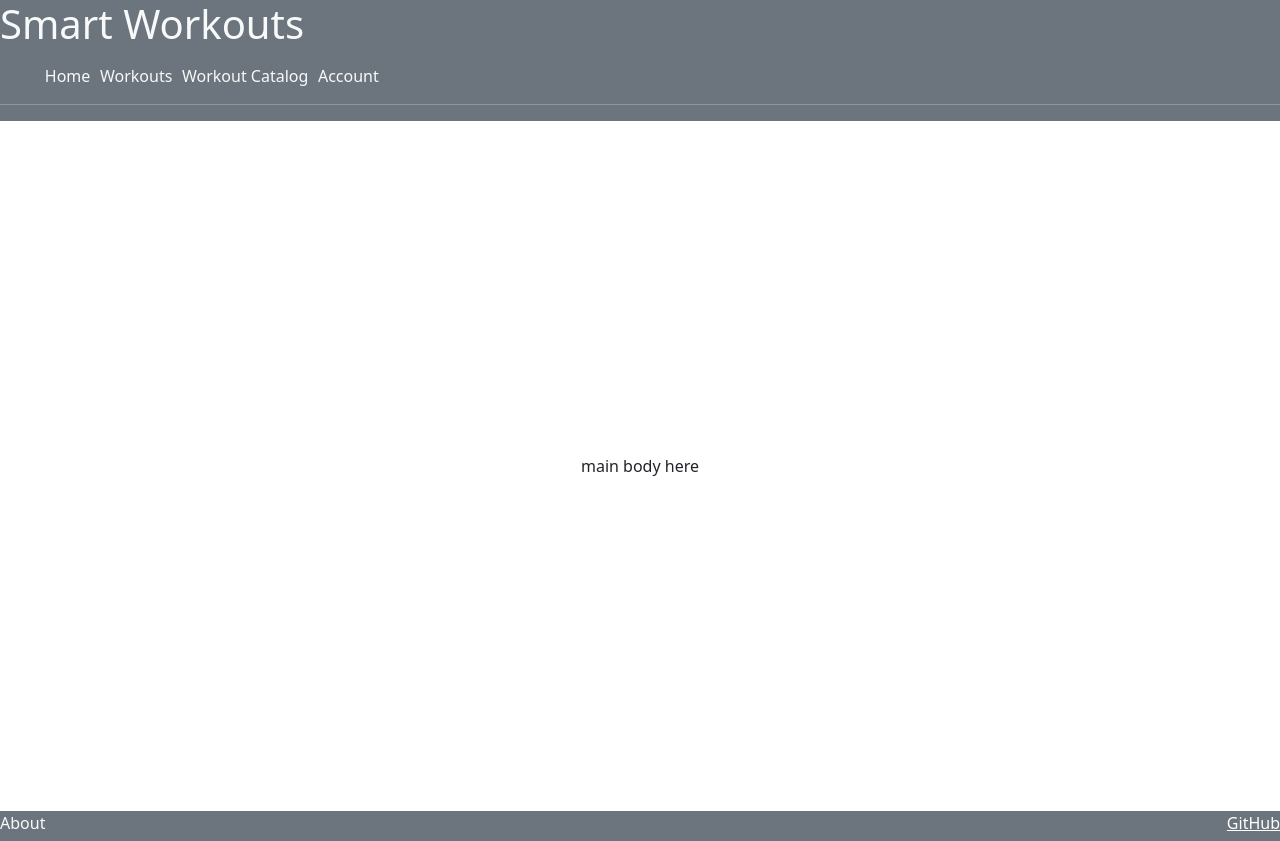
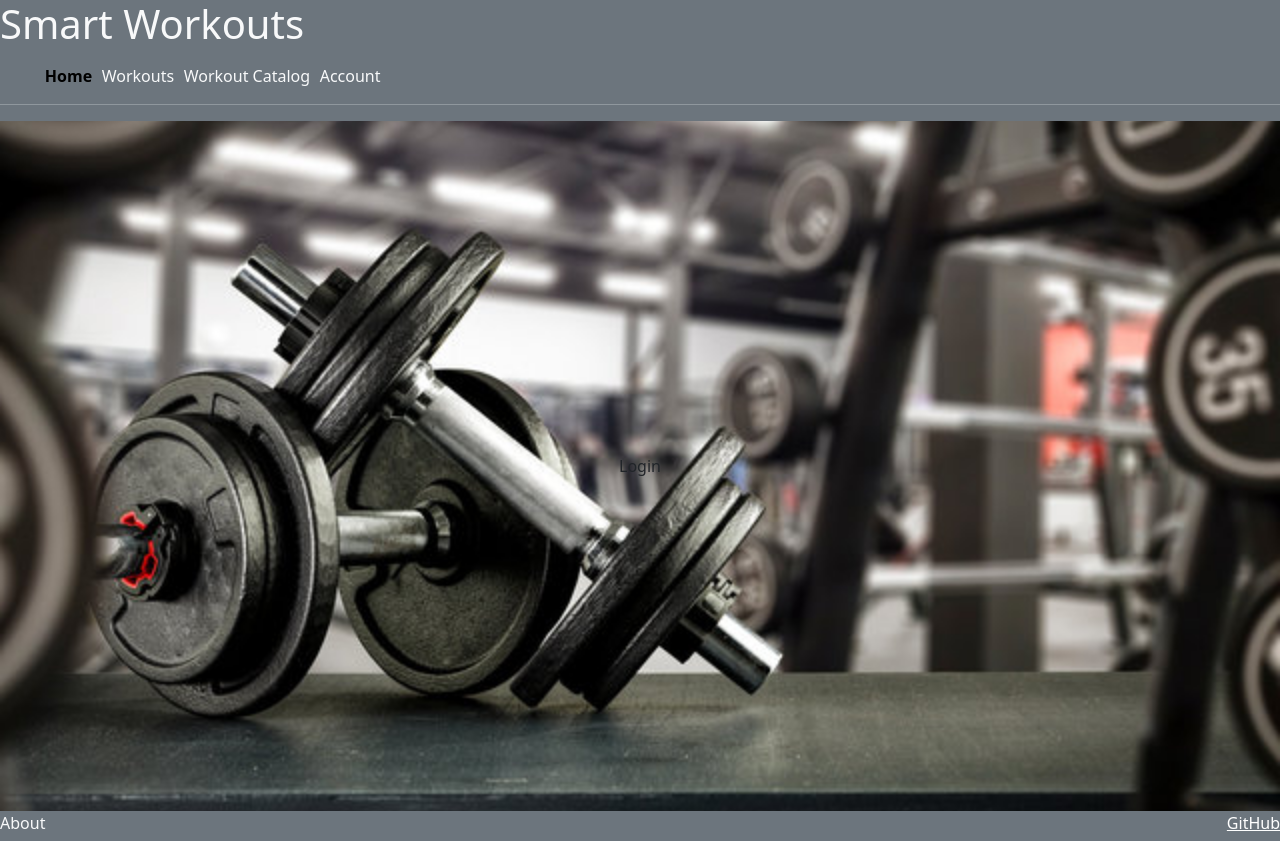
Before and after one commit to Spitfyre4/startup, a React (Vite) app: page / in a window 1280 px wide. Built offline with nearby package versions, Linux system fonts and the light colour scheme.

Commit message:
added some stuff to the .jsx

```diff
--- a/src/about/about.jsx
+++ b/src/about/about.jsx
@@ -1,5 +1,15 @@
 import React from 'react';
 
 export function About() {
-  return <main className='container-fluid bg-secondary text-center'>About</main>;
+  return <main class="about-background">
+  <p className="centered-text translucent-box" id = "quote" display="block">
+      Need a new website to track your workouts? Look no further,
+      this workout builder/tracker allows you to create custom workouts, and then log what you were able to do.
+      Whether that be amount of time, weights, sets, or any other method of recording your workouts that you'd like.
+      You can post your workouts for others to view, and you can also access workouts that were previously posted.
+      No more having to write on notes, apps, or use other predetermined workouts; everything can be set by you!
+      Go at your own pace, and see the growth start to build.
+      <br></br>
+  </p>
+</main>;
 }
--- a/src/account/account.jsx
+++ b/src/account/account.jsx
@@ -1,5 +1,5 @@
 import React from 'react';
 
 export function Account() {
-  return <main className='container-fluid bg-secondary text-center'>Account</main>;
+  return <main className="background">Account</main>;
 }
--- a/src/app.jsx
+++ b/src/app.jsx
@@ -17,26 +17,22 @@ export default function App() {
 
           <nav>
             <menu>
-              <li className="menu nav-item"><NavLink className="nav-link" activeClassName="active" to="/login">Home</NavLink></li>
+              <li className="menu nav-item"><NavLink className="nav-link" activeClassName="active" to="/">Home</NavLink></li>
               <li className="menu nav-item"><NavLink className="nav-link" activeClassName="active" to="/workouts">Workouts</NavLink></li>
               <li className="menu nav-item"><NavLink className="nav-link" activeClassName="active" to="/catalog">Workout Catalog</NavLink></li>
               <li className="menu nav-item"><NavLink className="nav-link" activeClassName="active" to="/account">Account</NavLink></li>
             </menu>
           </nav>
-
           <hr />
         </header>
 
-        <main>
-          main body here
-        </main>
-
         <Routes>
-          <Route path="/login" element={<Login />} />
+          <Route path="/" element={<Login />} />
           <Route path="/account" element={<Account />} />
           <Route path="/workouts" element={<WorkoutList />} />
           <Route path="/catalog" element={<WorkoutList />} />
           <Route path="/about" element={<About />} />
+          <Route path='*' element={<NotFound />} />
         </Routes>
 
         <footer className="bg-secondary text-light">
@@ -47,3 +43,7 @@ export default function App() {
     </BrowserRouter>
   );
 }
+
+function NotFound() {
+  return <main className='container-fluid bg-secondary text-center'>404: Return to sender. Address unknown.</main>;
+}
--- a/src/login/login.jsx
+++ b/src/login/login.jsx
@@ -1,5 +1,5 @@
 import React from 'react';
 
 export function Login() {
-  return <main className='container-fluid bg-secondary text-center'>Login</main>;
+  return <main className="index-background">Login</main>;
 }
--- a/src/workout/workout.jsx
+++ b/src/workout/workout.jsx
@@ -1,5 +1,5 @@
 import React from 'react';
 
 export function Workout() {
-  return <main className='container-fluid bg-secondary text-center'>Workout</main>;
+  return <main className="workout-background">Workout</main>;
 }
--- a/src/workoutList/workoutList.jsx
+++ b/src/workoutList/workoutList.jsx
@@ -1,5 +1,5 @@
 import React from 'react';
 
 export function WorkoutList() {
-  return <main className='container-fluid bg-secondary text-center'>Workout lists</main>;
+  return <main className="user-background">Workout lists</main>;
 }
```
